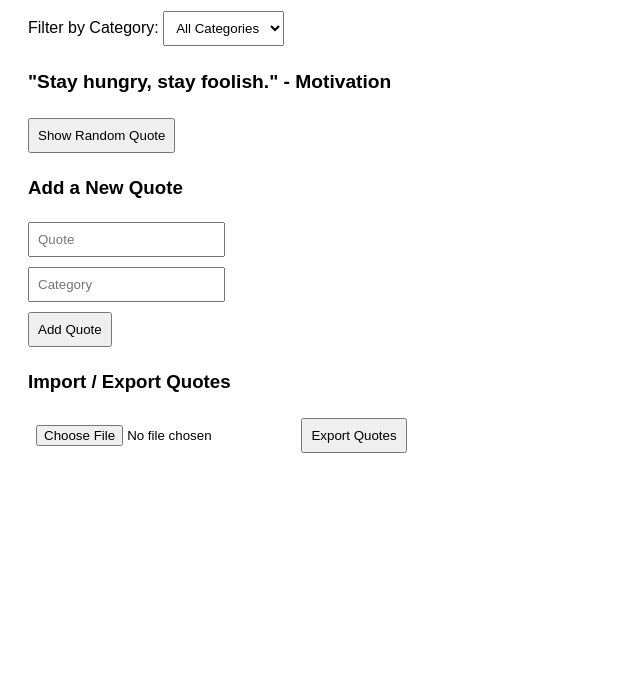
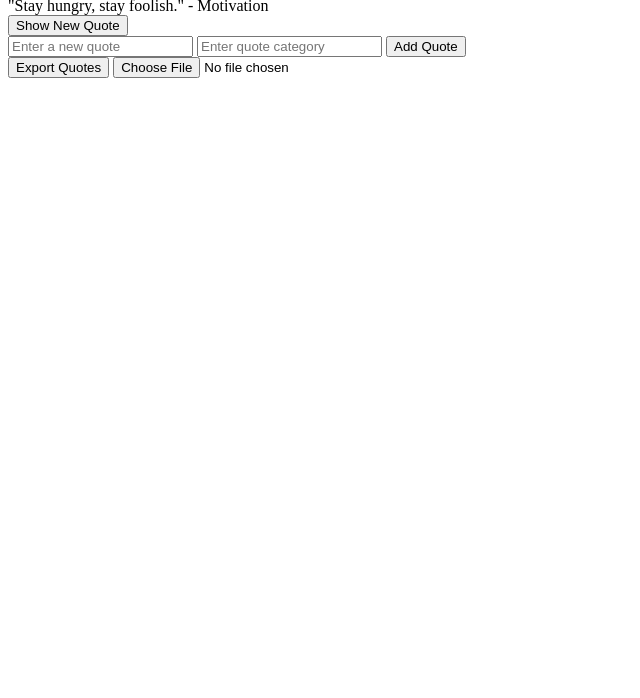
Before and after one commit to EkramTofik/alx_fe_javascript, a plain HTML site: page dom-manipulation/index.html in a window 1280 px wide. Shown: the part 102-800 px from the top of the page, without its empty margins (0-640 px from the left). Drawn offline with Linux system fonts and the light colour scheme.

Commit message:
Update index.html

```diff
--- a/dom-manipulation/index.html
+++ b/dom-manipulation/index.html
@@ -2,60 +2,31 @@
 <html lang="en">
 <head>
   <meta charset="UTF-8" />
-  <meta name="viewport" content="width=device-width, initial-scale=1.0"/>
+  <meta name="viewport" content="width=device-width, initial-scale=1.0" />
   <title>Dynamic Quote Generator</title>
-  <link rel="stylesheet" href="style.css" />
-  <style>
-    body {
-      font-family: Arial, sans-serif;
-      padding: 20px;
-    }
-    #notification {
-      display: none;
-      background: #f0f8ff;
-      padding: 10px;
-      margin: 10px 0;
-      border-left: 4px solid #007bff;
-      color: #333;
-    }
-    select, input, button {
-      margin: 5px 0;
-      padding: 8px;
-    }
-    #quoteDisplay {
-      margin: 20px 0;
-      font-size: 1.2em;
-      font-weight: bold;
-    }
-  </style>
 </head>
 <body>
-
   <h1>Dynamic Quote Generator</h1>
 
-  <!-- Notification Bar -->
-  <div id="notification"></div>
+  <div>
+    <select id="categoryFilter" onchange="filterQuotes()">
+      <option value="all">All Categories</option>
+    </select>
+  </div>
 
-  <!-- Category Filter Dropdown -->
-  <label for="categoryFilter">Filter by Category:</label>
-  <select id="categoryFilter" onchange="filterQuotes()">
-    <option value="all">All Categories</option>
-  </select>
+  <div id="quoteDisplay"></div>
+  <button id="newQuote">Show New Quote</button>
 
-  <!-- Quote Display Section -->
-  <div id="quoteDisplay">Loading quote...</div>
-  <button onclick="displayRandomQuote()">Show Random Quote</button>
+  <div>
+    <input id="newQuoteText" type="text" placeholder="Enter a new quote" />
+    <input id="newQuoteCategory" type="text" placeholder="Enter quote category" />
+    <button onclick="addQuote()">Add Quote</button>
+  </div>
 
-  <!-- Add New Quote Section -->
-  <h3>Add a New Quote</h3>
-  <input type="text" id="quoteText" placeholder="Quote" /><br />
-  <input type="text" id="quoteCategory" placeholder="Category" /><br />
-  <button onclick="addQuote()">Add Quote</button>
-
-  <!-- Import / Export Section -->
-  <h3>Import / Export Quotes</h3>
-  <input type="file" id="importFile" accept=".json" onchange="importFromJsonFile(event)" />
-  <button onclick="exportToJsonFile()">Export Quotes</button>
+  <div>
+    <button onclick="exportToJsonFile()">Export Quotes</button>
+    <input type="file" id="importFile" accept=".json" onchange="importFromJsonFile(event)" />
+  </div>
 
   <script src="script.js"></script>
 </body>
```
